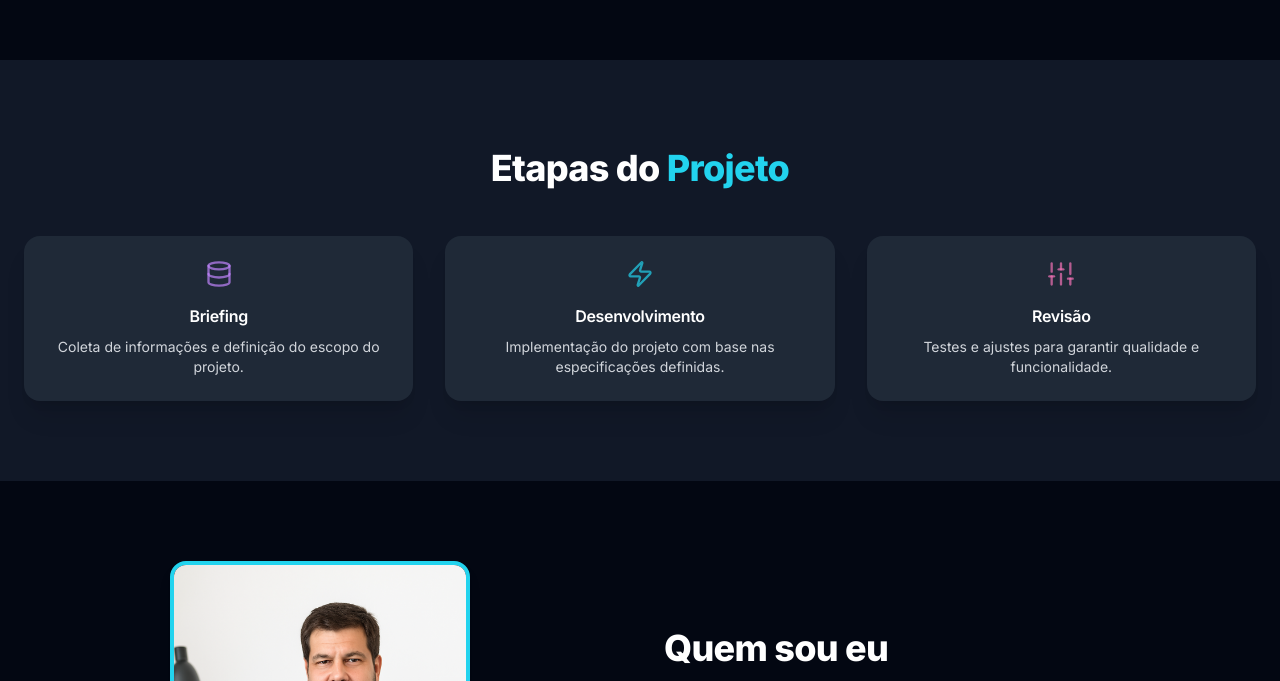
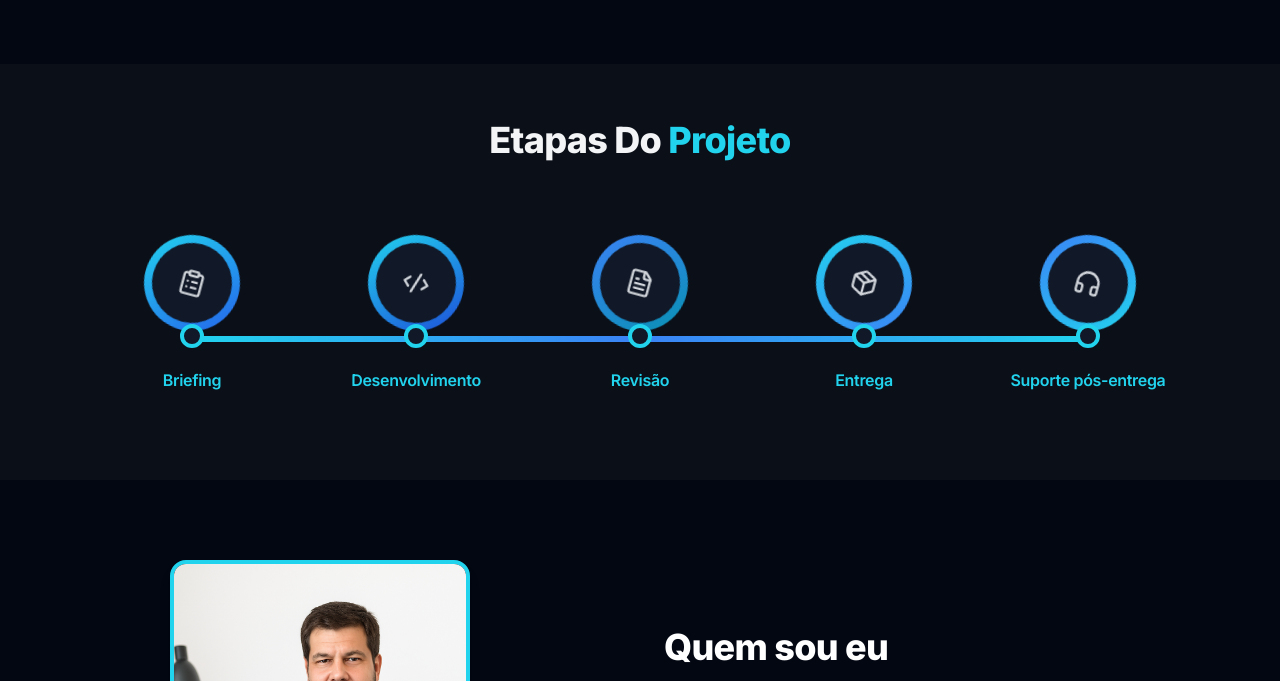
Before and after one commit to danilocampionidev/landing-page, a Next.js app: page / in a window 1280 px wide. Shown: the part 3809-4490 px from the top of the page. Built offline with nearby package versions, Linux system fonts and the light colour scheme.

Commit message:
TIMELINE DE ETAPAS DO PROJETO CONCLUIDO

```diff
--- a/app/components/ProjectSteps.tsx
+++ b/app/components/ProjectSteps.tsx
@@ -1,36 +1,87 @@
 "use client";
-import React from "react"; // ✅ Import necessário para ReactNode
+import React, { useRef, useEffect, useState } from "react";
 import { motion } from "framer-motion";
-import { steps } from "../data/steps";
-import { Database, Zap, Sliders } from "lucide-react";
+import { ClipboardList, Code2, FileText, Package, Headphones } from "lucide-react";
 
-// Troca JSX.Element por React.ReactNode
-const iconMap: Record<string, React.ReactNode> = {
-  Database: <Database className="text-purple-400/70" size={28} />,
-  Zap: <Zap className="text-cyan-400/70" size={28} />,
-  Sliders: <Sliders className="text-pink-400/70" size={28} />,
+const steps = [
+  { title: "Briefing", ringGradient: "bg-gradient-to-br from-cyan-500 to-blue-600", smallBorder: "border-cyan-400", textClass: "text-cyan-400", icon: <ClipboardList size={28} className="text-gray-300" /> },
+  { title: "Desenvolvimento", ringGradient: "bg-gradient-to-br from-cyan-500 to-blue-700", smallBorder: "border-cyan-400", textClass: "text-cyan-400", icon: <Code2 size={28} className="text-gray-300" /> },
+  { title: "Revisão", ringGradient: "bg-gradient-to-br from-blue-500 to-cyan-600", smallBorder: "border-cyan-400", textClass: "text-cyan-400", icon: <FileText size={28} className="text-gray-300" /> },
+  { title: "Entrega", ringGradient: "bg-gradient-to-br from-cyan-400 to-blue-500", smallBorder: "border-cyan-400", textClass: "text-cyan-400", icon: <Package size={28} className="text-gray-300" /> },
+  { title: "Suporte pós-entrega", ringGradient: "bg-gradient-to-br from-blue-500 to-cyan-500", smallBorder: "border-cyan-400", textClass: "text-cyan-400", icon: <Headphones size={28} className="text-gray-300" /> },
+];
+
+export default function ProjectStepsHybrid() {
+  const containerRef = useRef<HTMLDivElement>(null);
+  const [lineWidth, setLineWidth] = useState(0);
+  const [lineLeft, setLineLeft] = useState(0);
+
+  useEffect(() => {
+    const updateLine = () => {
+      if (containerRef.current) {
+        const containerRect = containerRef.current.getBoundingClientRect();
+        const icons = containerRef.current.querySelectorAll(".step-icon");
+        if (icons.length > 1) {
+          const firstEl = icons[0] as HTMLElement;
+          const lastEl = icons[icons.length - 1] as HTMLElement;
+
+          const first = firstEl.getBoundingClientRect().left - containerRect.left + firstEl.offsetWidth / 2;
+          const last = lastEl.getBoundingClientRect().left - containerRect.left + lastEl.offsetWidth / 2;
+
+          setLineWidth(last - first);
+          setLineLeft(first);
+        }
+      }
     };
 
-export default function ProjectSteps() {
+    requestAnimationFrame(updateLine);
+    window.addEventListener("resize", updateLine);
+    return () => window.removeEventListener("resize", updateLine);
+  }, []);
+
   return (
-    <section className="py-20 px-6 bg-gray-900">
-      <div className="max-w-7xl mx-auto text-center mb-12">
-        <h2 className="text-3xl lg:text-4xl font-extrabold text-white">
-          Etapas do <span className="text-cyan-400">Projeto</span>
+    <section className="py-12 px-6 bg-[#0b0f17]">
+      <h2 className="text-3xl sm:text-4xl font-extrabold text-gray-100 text-center mb-20">
+        Etapas Do <span className="text-cyan-400">Projeto</span>
       </h2>
-      </div>
-      <div className="grid grid-cols-1 md:grid-cols-3 gap-8 max-w-7xl mx-auto">
-        {steps.map((e, i) => (
+
+      <div className="relative max-w-6xl mx-auto h-48">
+        {/* Linha animada */}
+        <motion.div
+          className="absolute top-1/2 h-[6px] bg-gradient-to-r from-cyan-500 via-blue-500 to-cyan-400 rounded-full z-0 origin-left"
+          style={{ left: lineLeft }}
+          initial={{ width: 0 }}
+          animate={{ width: lineWidth }}
+          transition={{ duration: 3, ease: "easeInOut" }}
+        />
+
+        <div ref={containerRef} className="relative z-10 flex items-start md:items-center justify-between h-full px-4">
+          {steps.map((s, i) => (
             <motion.div
               key={i}
-            whileHover={{ scale: 1.05 }}
-            className="flex flex-col items-center bg-gray-800 rounded-2xl p-6 shadow-xl text-center"
+              className="relative w-1/5 h-full flex flex-col items-center text-center"
             >
-            {iconMap[e.iconName]}
-            <h3 className="text-white font-semibold mt-4 mb-2">{e.title}</h3>
-            <p className="text-gray-300 text-sm">{e.description}</p>
+              {/* Ícone oscilando + pulando */}
+              <motion.div
+                animate={{ rotate: [0, 15, -15, 0], y: [0, -6, 0] }}
+                transition={{ duration: 2, repeat: Infinity }}
+                className={`${s.ringGradient} p-2 rounded-full step-icon`}
+              >
+                <div className="w-20 h-20 rounded-full bg-[#111827] flex items-center justify-center shadow-sm">
+                  {s.icon}
+                </div>
+              </motion.div>
+
+              {/* Pequeno checkpoint no centro */}
+              <div className="absolute top-1/2 left-1/2 transform -translate-y-1/2 -translate-x-1/2 z-20">
+                <div className={`${s.smallBorder} border-4 w-6 h-6 rounded-full bg-[#111827]`} />
+              </div>
+
+              {/* Título da etapa */}
+              <h3 className={`mt-8 font-semibold ${s.textClass}`}>{s.title}</h3>
             </motion.div>
           ))}
+        </div>
       </div>
     </section>
   );
--- a/app/components/Testimonials.tsx
+++ b/app/components/Testimonials.tsx
@@ -5,34 +5,52 @@ import { testimonials } from "../data/testimonials";
 
 export default function TestimonialsAnimatedLine() {
   const [currentIndex, setCurrentIndex] = useState(0);
-  const [manualPause, setManualPause] = useState(false);
+  const [isMobile, setIsMobile] = useState(false);
   const total = testimonials.length;
-  const intervalRef = useRef<NodeJS.Timeout | null>(null);
+  const timerRef = useRef<NodeJS.Timeout | null>(null);
 
-  // Função para iniciar ou reiniciar o intervalo
-  const startInterval = (duration: number) => {
-    if (intervalRef.current) clearInterval(intervalRef.current);
-    intervalRef.current = setInterval(() => {
+  // Detecta se é mobile
+  useEffect(() => {
+    const handleResize = () => setIsMobile(window.innerWidth < 768);
+    handleResize();
+    window.addEventListener("resize", handleResize);
+    return () => window.removeEventListener("resize", handleResize);
+  }, []);
+
+  const startAutoLoop = (delay = 5000) => {
+    if (timerRef.current) clearInterval(timerRef.current);
+    timerRef.current = setInterval(() => {
       setCurrentIndex((prev) => (prev + 1) % total);
-      setManualPause(false);
-    }, duration);
+    }, delay);
   };
 
+  // Inicializa loop automático
   useEffect(() => {
-    startInterval(5000); // padrão 5s
-    return () => {
-      if (intervalRef.current) clearInterval(intervalRef.current);
-    };
+    startAutoLoop();
+    return () => timerRef.current && clearInterval(timerRef.current);
   }, [total]);
 
   const handleClick = (index: number) => {
     setCurrentIndex(index);
-    setManualPause(true);
-    startInterval(7000); // tempo extra de 7s ao clicar
+    // Quando usuário clica, dá tempo extra antes de continuar o loop
+    startAutoLoop(8000); // 8s apenas para card clicado
   };
 
   const getPosition = (index: number) => {
     const diff = (index - currentIndex + total) % total;
+
+    if (isMobile) {
+      switch (diff) {
+        case 0:
+          return "main";
+        case 1:
+          return "lower1";
+        case total - 1:
+          return "upper1";
+        default:
+          return "hidden";
+      }
+    } else {
       switch (diff) {
         case 0:
           return "main";
@@ -47,16 +65,35 @@ export default function TestimonialsAnimatedLine() {
         default:
           return "hidden";
       }
+    }
+  };
+
+  const getStyle = (pos: string) => {
+    switch (pos) {
+      case "main":
+        return { scale: 1, opacity: 1, y: 0, filter: "blur(0px)", zIndex: 6 };
+      case "upper1":
+        return { scale: isMobile ? 0.85 : 0.85, opacity: 0.7, y: isMobile ? -60 : -80, filter: "blur(1px)", zIndex: 5 };
+      case "lower1":
+        return { scale: isMobile ? 0.85 : 0.85, opacity: 0.7, y: isMobile ? 60 : 80, filter: "blur(1px)", zIndex: 4 };
+      case "upper2":
+        return { scale: 0.7, opacity: 0.5, y: -160, filter: "blur(2px)", zIndex: 3 };
+      case "lower2":
+        return { scale: 0.7, opacity: 0.5, y: 160, filter: "blur(2px)", zIndex: 2 };
+      default:
+        return { opacity: 0, zIndex: 0 };
+    }
   };
 
   return (
     <section className="relative w-full py-20 px-6 lg:px-16 text-white bg-gray-950">
 <div className="text-center mb-12 z-10 relative">
-        <h2 className="text-3xl font-bold">
+  <h2 className="text-3xl sm:text-4xl font-extrabold text-gray-100">
     O que dizem sobre meu <span className="text-cyan-400">trabalho</span>
   </h2>
   <div className="w-20 h-1 bg-cyan-400 mx-auto mt-3 rounded-full"></div>
 </div>
+
 
       {/* Container dos cards com margin-top maior */}
       <div className="relative max-w-4xl mx-auto flex flex-col items-center mt-48 h-[600px] overflow-visible">
@@ -65,31 +102,7 @@ export default function TestimonialsAnimatedLine() {
             const pos = getPosition(i);
             if (pos === "hidden") return null;
 
-            let style = {};
-            let zIndex = 0;
-
-            switch (pos) {
-              case "main":
-                style = { scale: 1, opacity: 1, y: 0, filter: "blur(0px)" };
-                zIndex = 6;
-                break;
-              case "upper1":
-                style = { scale: 0.85, opacity: 0.7, y: -80, filter: "blur(1px)" };
-                zIndex = 5;
-                break;
-              case "lower1":
-                style = { scale: 0.85, opacity: 0.7, y: 80, filter: "blur(1px)" };
-                zIndex = 4;
-                break;
-              case "upper2":
-                style = { scale: 0.7, opacity: 0.5, y: -160, filter: "blur(2px)" };
-                zIndex = 3;
-                break;
-              case "lower2":
-                style = { scale: 0.7, opacity: 0.5, y: 160, filter: "blur(2px)" };
-                zIndex = 2;
-                break;
-            }
+            const style = getStyle(pos);
 
             return (
               <motion.div
@@ -97,8 +110,8 @@ export default function TestimonialsAnimatedLine() {
                 initial={{ opacity: 0, y: 30 }}
                 animate={{ ...style }}
                 exit={{ opacity: 0 }}
-                transition={{ duration: 0.5 }}
-                style={{ zIndex }}
+                transition={{ duration: 0.5, ease: "easeInOut" }}
+                style={{ zIndex: style.zIndex }}
                 className="absolute w-full cursor-pointer"
                 onClick={() => handleClick(i)}
               >
@@ -109,6 +122,7 @@ export default function TestimonialsAnimatedLine() {
                       pos === "main"
                         ? "0 0 20px rgba(6, 182, 212, 0.6)"
                         : "0 5px 15px rgba(0,0,0,0.2)",
+                    willChange: "transform, opacity, filter",
                   }}
                 >
                   <div className="flex items-center mb-2 z-10 relative">
--- a/app/data/steps.ts
+++ b/app/data/steps.ts
@@ -1,7 +1,29 @@
-import { Database, Zap, Sliders } from "lucide-react";
+import { Database, Zap, Sliders, Package, Headphones } from "lucide-react";
 
 export const steps = [
-  { iconName: "Database", title: "Briefing", description: "Coleta de informações e definição do escopo do projeto." },
-  { iconName: "Zap", title: "Desenvolvimento", description: "Implementação do projeto com base nas especificações definidas." },
-  { iconName: "Sliders", title: "Revisão", description: "Testes e ajustes para garantir qualidade e funcionalidade." },
+  {
+    iconName: "Database",
+    title: "Briefing",
+    description: "Coleta de informações e definição do escopo do projeto."
+  },
+  {
+    iconName: "Zap",
+    title: "Desenvolvimento",
+    description: "Implementação do projeto com base nas especificações definidas."
+  },
+  {
+    iconName: "Sliders",
+    title: "Revisão",
+    description: "Testes e ajustes para garantir qualidade e funcionalidade."
+  },
+  {
+    iconName: "Package",
+    title: "Entrega",
+    description: "Finalização e entrega do projeto conforme combinado."
+  },
+  {
+    iconName: "Headphones",
+    title: "Suporte",
+    description: "Acompanhamento e suporte pós-entrega para ajustes e dúvidas."
+  },
 ];
```
Lines whose indentation alone changed are shown as unchanged.
